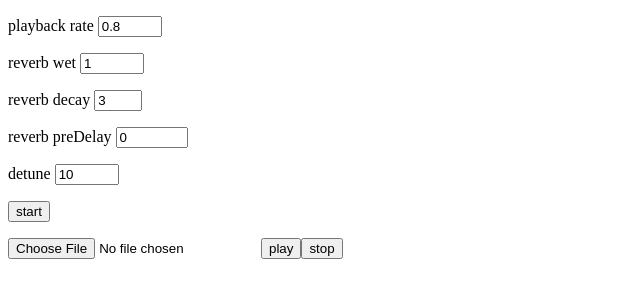
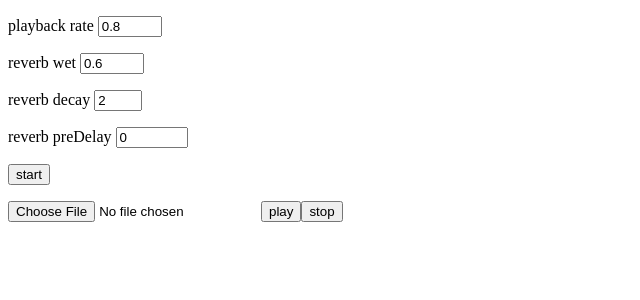
Before and after one commit to adouz/slowreverb, a Vue app in the folder frontend/: page / in a window 1280 px wide. Shown: the top 300 px of the page, without its empty margins (0-640 px from the left). Built offline with nearby package versions, Linux system fonts and the light colour scheme.

Commit message:
Player better than grainPlayer

```diff
--- a/frontend/src/App.vue
+++ b/frontend/src/App.vue
@@ -15,10 +15,6 @@
     <p>
       reverb preDelay
       <input type="number" min="0" max="1" step="0.01" v-model="preDelay">
-    </p>
-    <p>
-      detune
-      <input type="number" min="0" max="100" step="10" v-model="detune">
     </p>
     <p>
       <input type="submit" value="start" @click="start">
@@ -43,10 +39,9 @@ export default {
       offset:0,
       startedAt:0,
       playback: 0.8,
-      wet: 1,
-      decay: 3,
-      preDelay: 0.0,
-      detune: 10
+      wet: 0.6,
+      decay: 2,
+      preDelay: 0.0
     }
   },
   mounted: function (){
@@ -74,15 +69,13 @@ export default {
         wet: this.wet,
         preDelay: this.preDelay
       }).toDestination();
-      this.player = new Tone.GrainPlayer(this.fileurl).connect(reverb);
+      this.player = new Tone.Player(this.fileurl).connect(reverb);
       this.player.playbackRate = this.playback;
-      this.player.detune = this.detune;
       this.player.loop = true;
       Tone.loaded().then(() => {
         this.startedAt = Tone.now() - this.offset
         this.player.start(0,this.offset);
       });
-      //player.autostart = true;
     }
   }
 }
```
